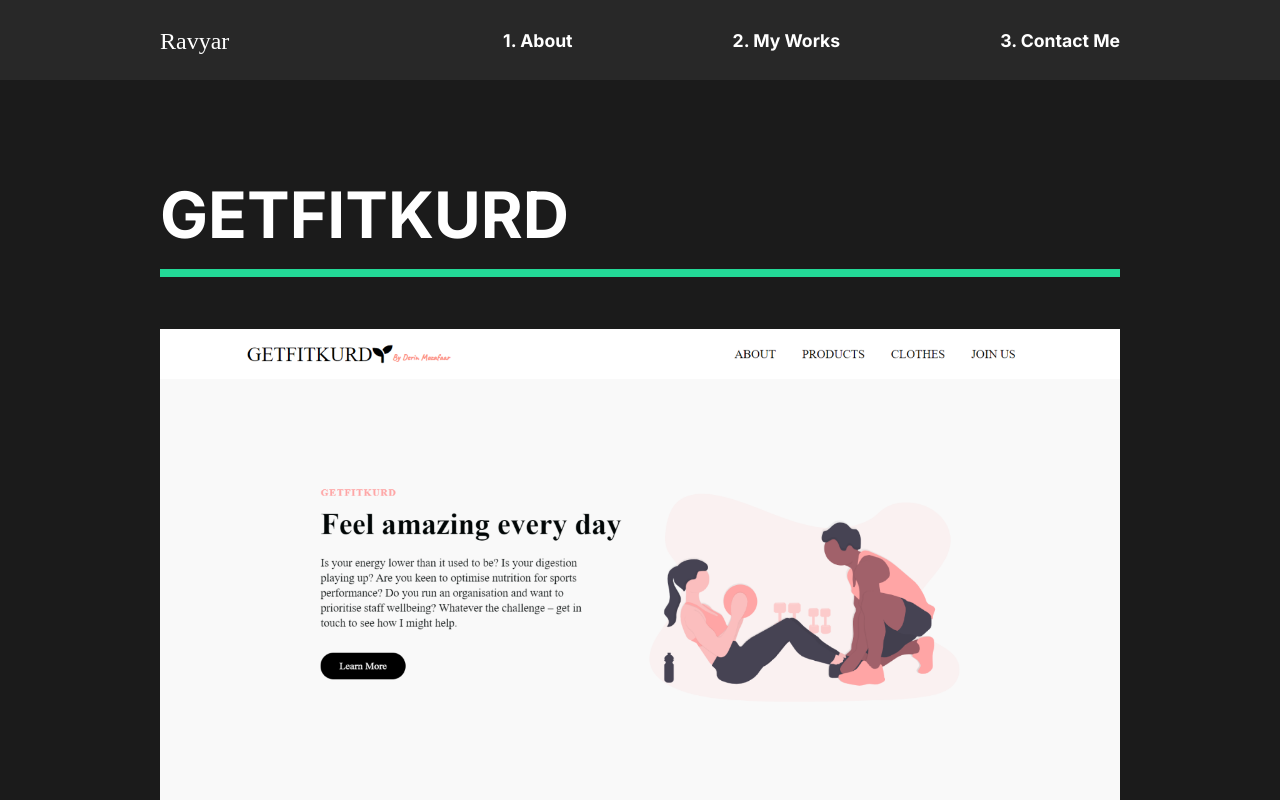
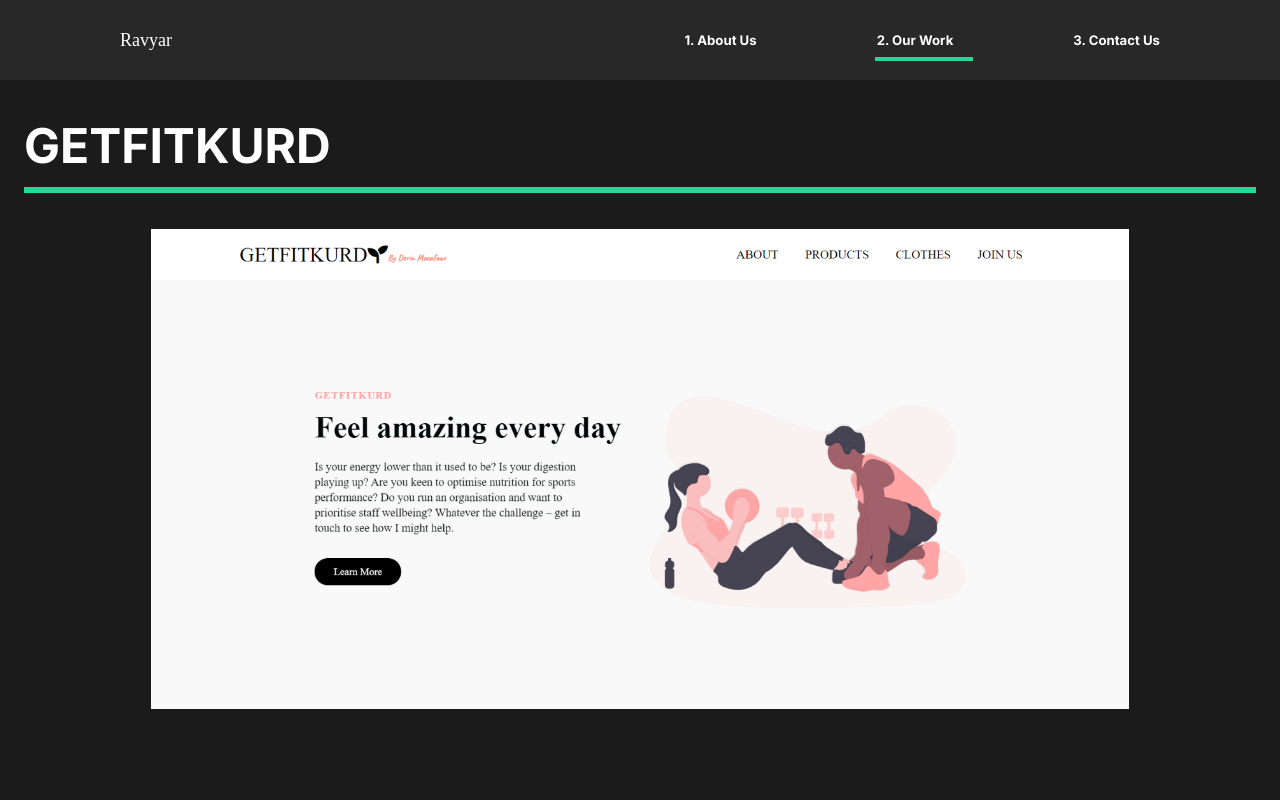
Before and after one commit to Ravyar19/Personal-portfolio, a React (Create React App) app: page /work in a window 1280 px wide. Shown: the top 800 px of the page. Built offline with nearby package versions, Linux system fonts and the light colour scheme.

Commit message:
BasicMobileStyle

```diff
--- a/src/components/GlobalStyle.js
+++ b/src/components/GlobalStyle.js
@@ -5,6 +5,12 @@
         margin: 0;
         padding: 0;
         box-sizing: border-box;
+    }
+    html{
+        @media (max-width:1700px){
+            font-size:75%;
+        }
+
     }
 
     body{
--- a/src/components/MyServices.js
+++ b/src/components/MyServices.js
@@ -99,6 +99,9 @@
 const Cards = styled.div`
   display: flex;
   flex-wrap: wrap;
+  @media (max-width: 1300px) {
+    justify-content: center;
+  }
 `
 
 const Card = styled.div`
--- a/src/components/Nav.js
+++ b/src/components/Nav.js
@@ -1,8 +1,11 @@
 import React from "react"
 import styled from "styled-components"
-import { Link } from "react-router-dom"
+import { Link, useHistory } from "react-router-dom"
+import { motion } from "framer-motion"
 
 const Nav = () => {
+  const history = useHistory()
+  const activePath = history.location.pathname
   return (
     <StyledNav>
       <h1>
@@ -10,16 +13,26 @@
           Ravyar
         </Link>
       </h1>
-
       <ul>
         <li>
-          <Link to="/">1. About</Link>
+          <Link to="/">1. About Us</Link>
+          <Line
+            transition={{ duration: 0.75 }}
+            initial={{ width: "0%" }}
+            animate={{ width: activePath === "/" ? "50%" : "0%" }}
+          />
         </li>
         <li>
-          <Link to="/work">2. My Works</Link>
+          <Link to="/work">2. Our Work</Link>
+          <Line
+            transition={{ duration: 0.75 }}
+            initial={{ width: "0%" }}
+            animate={{ width: activePath === "/work" ? "50%" : "0%" }}
+          />
         </li>
         <li>
-          <Link to="/contact">3. Contact Me</Link>
+          <Link to="/contact">3. Contact Us</Link>
+          <div className="line3"></div>
         </li>
       </ul>
     </StyledNav>
@@ -32,32 +45,34 @@
   margin: auto;
   justify-content: space-between;
   align-items: center;
+  background: #282828;
   padding: 1rem 10rem;
-  background: #282828;
-  position: sticky;
-  top: 0;
-  z-index: 999;
+  ul {
+    display: flex;
+    list-style: none;
+  }
+  li {
+    padding-left: 10rem;
+    position: relative;
+  }
   a {
     color: white;
     text-decoration: none;
   }
-
-  ul {
-    display: flex;
-    list-style: none;
-  }
-
   #logo {
     font-size: 1.5rem;
     font-family: "Lobster", cursive;
     font-weight: lighter;
   }
+`
 
-  li {
-    padding-left: 10rem;
-    position: relative;
-    font-weight: lighter;
-  }
+const Line = styled(motion.div)`
+  height: 0.3rem;
+  background: #23d997;
+  width: 5%;
+  position: absolute;
+  bottom: -80%;
+  left: 60%;
 `
 
 export default Nav
--- a/src/components/SkillDetail.js
+++ b/src/components/SkillDetail.js
@@ -85,6 +85,10 @@
   margin: 5rem 10rem;
   align-items: center;
   justify-content: space-around;
+  @media (max-width: 1500px) {
+    display: block;
+    margin: 2rem 2rem;
+  }
 `
 
 const Skill = ({ title, description }) => {
--- a/src/components/useScroll.js
+++ b/src/components/useScroll.js
@@ -3,7 +3,7 @@
 
 export const useScroll = () => {
   const controls = useAnimation()
-  const [element, view] = useInView({ threshold: 0.5 })
+  const [element, view] = useInView({ threshold: 0.3 })
 
   if (view) {
     controls.start("show")
--- a/src/pages/Contact.js
+++ b/src/pages/Contact.js
@@ -35,7 +35,7 @@
               rel="noreferrer"
               href="https://www.linkedin.com/in/ravyar-aram-b767661aa/"
             >
-              <h2>Send Me A Message.</h2>
+              <h3>Send Me A Message.</h3>
             </a>
           </Social>
         </Hide>
@@ -47,7 +47,7 @@
               rel="noreferrer"
               href="mailto:ravyar.ara@gmail.com"
             >
-              <h2>Email Me.</h2>
+              <h3>Email Me.</h3>
             </a>
           </Social>
         </Hide>
@@ -60,6 +60,11 @@
   padding: 5rem 10rem;
   color: #353535;
   min-height: 90vh;
+  @media (max-width: 1500px) {
+    margin-top: 5rem;
+    padding: 2rem;
+    font-size: 1rem;
+  }
 `
 
 const Title = styled.div`
@@ -82,7 +87,8 @@
 const Social = styled(motion.div)`
   display: flex;
   align-items: center;
-  h2 {
+
+  h3 {
     margin: 2rem;
     color: white;
     font-weight: lighter;
--- a/src/pages/MyWorks.js
+++ b/src/pages/MyWorks.js
@@ -49,6 +49,9 @@
     padding: 1rem 0rem;
     color: #fff;
   }
+  @media (max-width: 1300px) {
+    padding: 2rem 2rem;
+  }
 `
 
 const Works = styled(motion.div)`
--- a/src/styles.js
+++ b/src/styles.js
@@ -8,6 +8,12 @@
   justify-content: space-between;
   padding: 5rem 10rem;
   color: white;
+
+  @media (max-width: 1300px) {
+    display: block;
+    padding: 2rem 2rem;
+    text-align: center;
+  }
 `
 
 export const Description = styled.div`
@@ -16,6 +22,12 @@
   z-index: 2;
   h2 {
     font-weight: lighter;
+  }
+  @media (max-width: 1300px) {
+    padding: 0;
+    button {
+      margin: 2rem 0rem 5rem 0rem;
+    }
   }
 `
 
```
